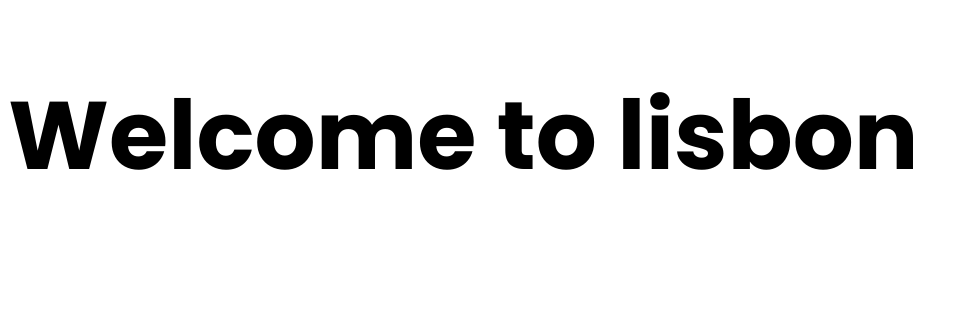
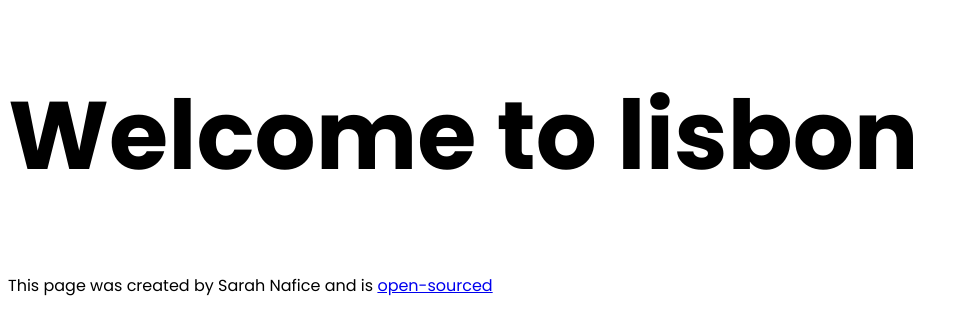
Before and after one commit to SarahShecodes/Travel-Lisbon, a plain HTML site: page index.html in a window 1280 px wide. Shown: the whole page, without its empty margins (0-968 px from the left). Drawn offline with Linux system fonts and the light colour scheme.

Commit message:
added link to GitHub repository

```diff
--- a/index.html
+++ b/index.html
@@ -15,5 +15,11 @@
   </head>
   <body>
     <h1>Welcome to lisbon</h1>
+    <footer>
+      This page was created by Sarah Nafice and is
+      <a href="https://github.com/SarahShecodes/Travel-project" target="_blank"
+        >open-sourced</a
+      >
+    </footer>
   </body>
 </html>
--- a/style.css
+++ b/style.css
@@ -1,3 +1,7 @@
+body {
+  font-family: "Poppins", sans-serif;
+}
+
 h1 {
   font-family: "Poppins", sans-serif;
   font-style: normal;
```
